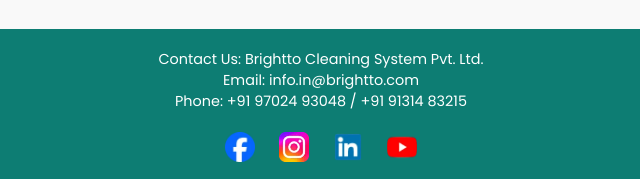
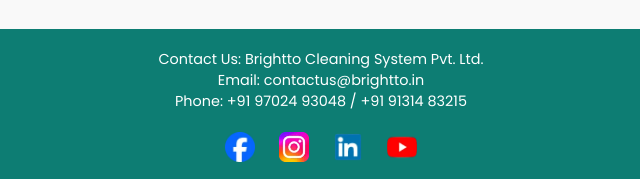
Before and after one commit to gurnamsingh11/brightto, a plain HTML site: page index.html in a window 1280 px wide. Shown: the part 2125-2304 px from the top of the page, 319-959 px from the left. Drawn offline with Linux system fonts and the light colour scheme.

Commit message:
Update index.html

```diff
--- a/index.html
+++ b/index.html
@@ -70,7 +70,7 @@
 
     <footer>
         <p>Contact Us: Brightto Cleaning System Pvt. Ltd.</p>
-        <p>Email: info.in@brightto.com</p>
+        <p>Email: contactus@brightto.in</p>
         <p>Phone: +91 97024 93048 / +91 91314 83215</p>
         <div class="social-media">
             <a href="#"><img src="facebook_logo.webp" alt="Facebook"></a>
```
